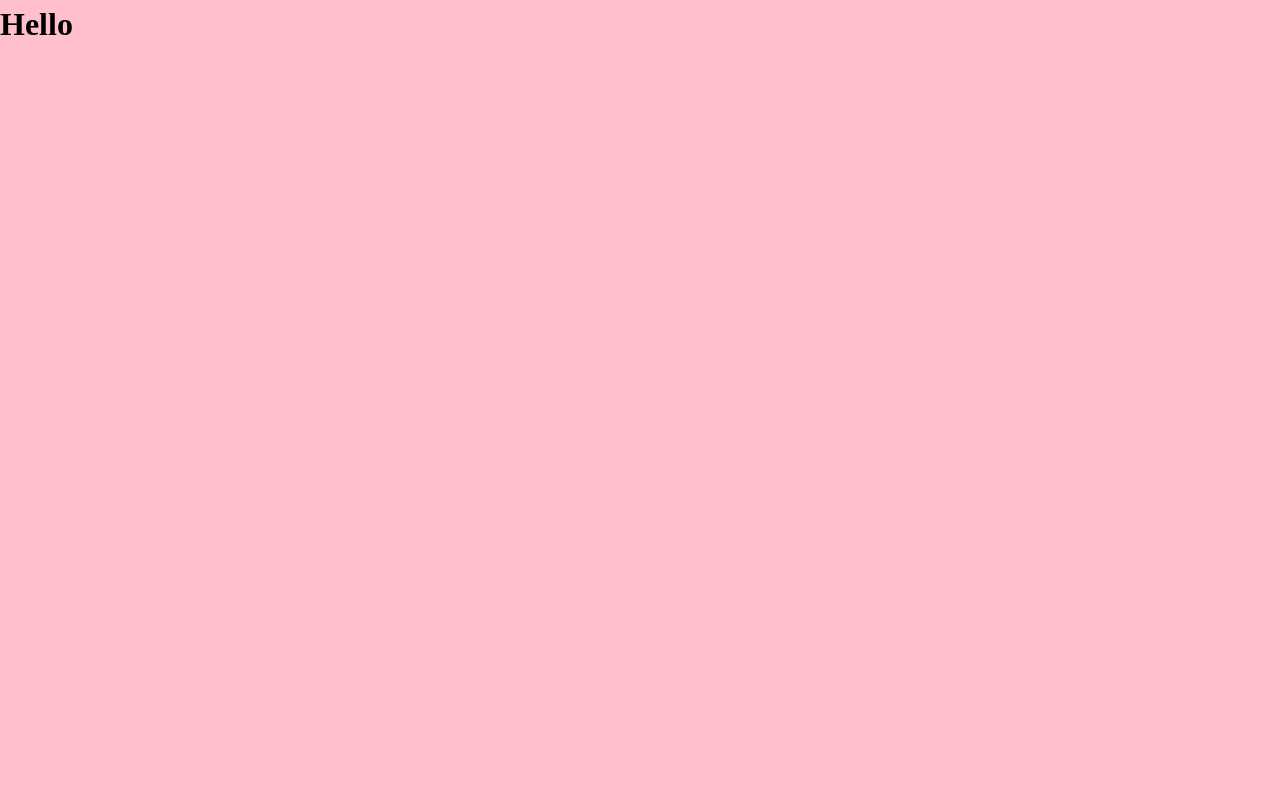
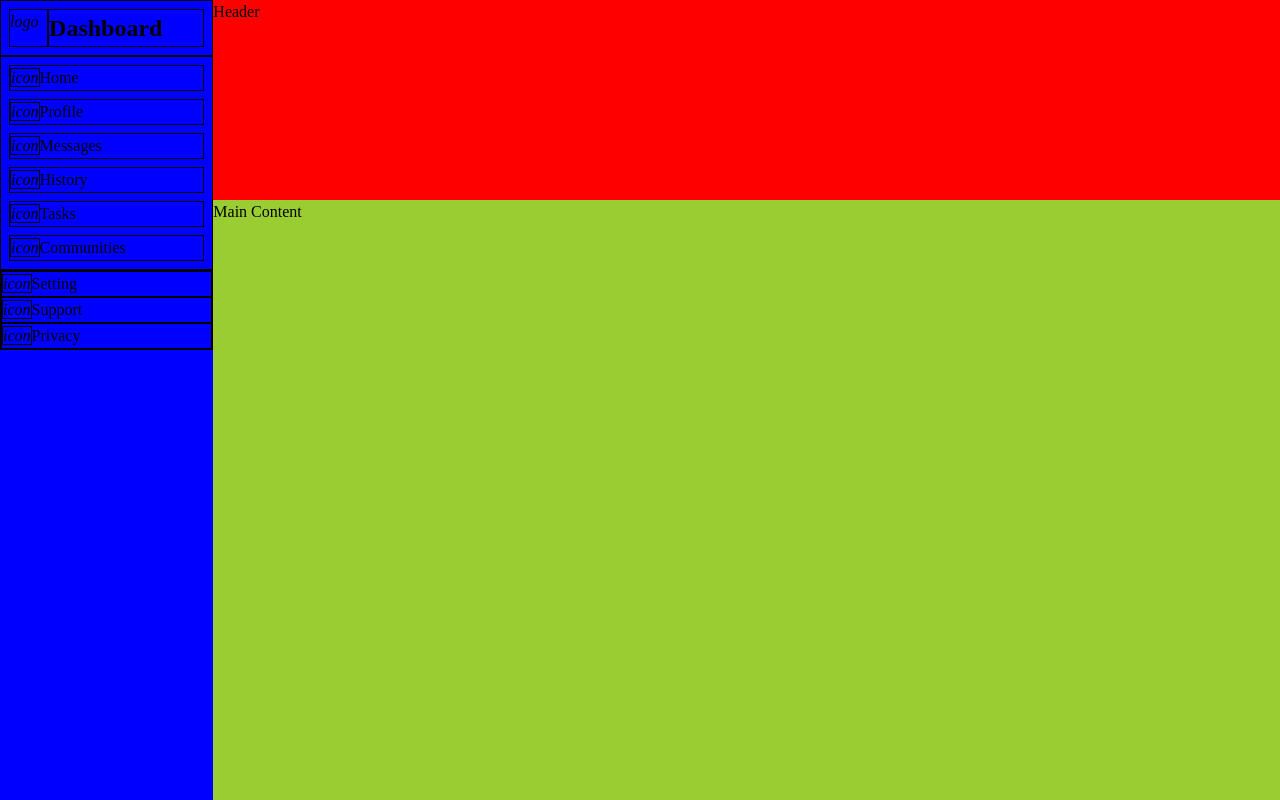
Before and after one commit to bendee48/dashboard, a plain HTML site: page index.html in a window 1280 px wide. Drawn offline with Linux system fonts and the light colour scheme.

Commit message:
Adding grids to Main nav

```diff
--- a/index.html
+++ b/index.html
@@ -8,6 +8,27 @@
   <link rel="stylesheet" href="style.css">
 </head>
 <body>
-  <h1>Hello</h1>
+  <div class="page-container">
+    <nav class="main-nav">
+      <div class="home">
+        <i>logo</i><h1>Dashboard</h1>
+      </div>
+      <ul class="menu-items-group-1">
+        <li><i>icon</i>Home</li>
+        <li><i>icon</i>Profile</li>
+        <li><i>icon</i>Messages</li>
+        <li><i>icon</i>History</li>
+        <li><i>icon</i>Tasks</li>
+        <li><i>icon</i>Communities</li>
+      </ul>
+      <ul>
+        <li><i>icon</i>Setting</li>
+        <li><i>icon</i>Support</li>
+        <li><i>icon</i>Privacy</li>
+      </ul>
+    </nav>
+    <header>Header</header>
+    <main>Main Content</main>
+  </div>
 </body>
 </html>
--- a/style.css
+++ b/style.css
@@ -81,3 +81,56 @@ select {
 body {
   background: pink;
 }
+
+header {
+  background: red;
+}
+
+nav {
+  background: blue;
+}
+
+main {
+  background: yellowgreen;
+}
+
+/* Page Container */
+
+.page-container {
+  height: 100vh;
+  width: 100vw;
+  display: grid;
+  grid-template-columns: 1fr 5fr;
+  grid-template-rows: 1fr 3fr;
+}
+
+/* Main Nav */
+
+.main-nav {
+  grid-row: span 2;
+  display: grid;
+  grid-template-columns: 1fr;
+  grid-template-rows: repeat(3, max-content);
+  grid-auto-rows: max-content;
+}
+
+.main-nav  * {
+  border: 1px solid black;
+}
+
+.home {
+  display: grid;
+  grid-template-columns: 1fr 4fr;
+  padding: .5rem;
+}
+
+.home * {
+  border: 1px solid black;
+}
+
+.menu-items-group-1 {
+  padding: .5rem;
+  display: grid;
+  grid-template-columns: 1fr;
+  gap: .5rem;
+}
```
